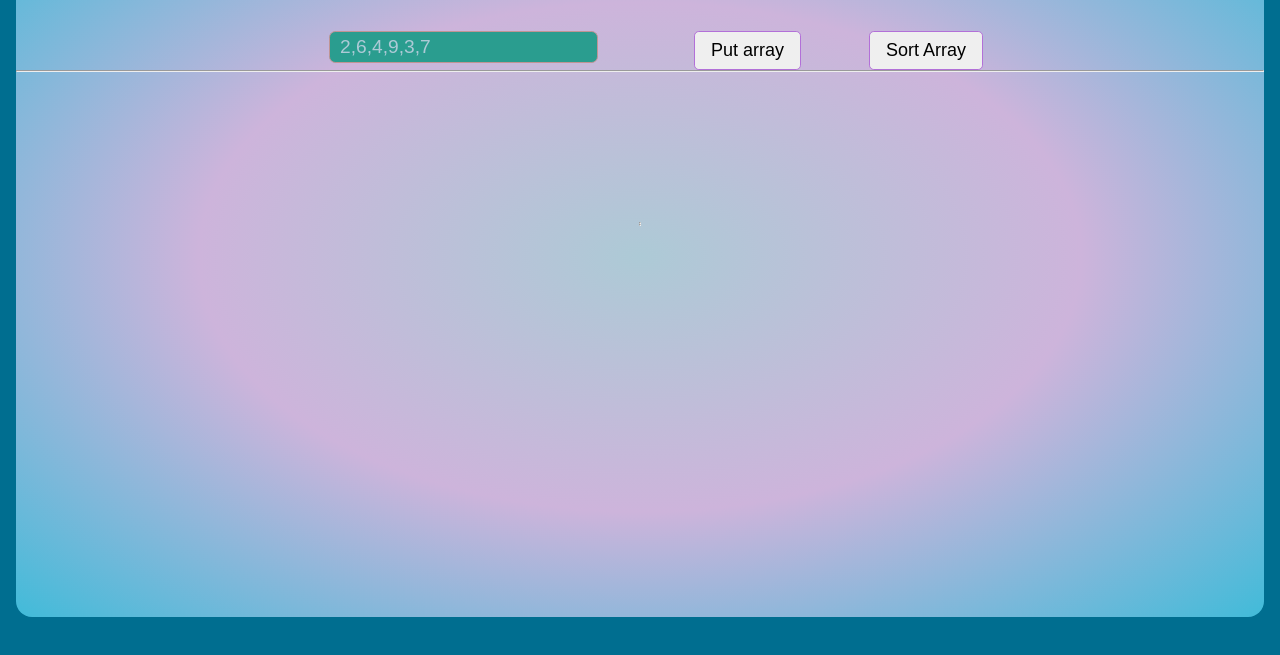
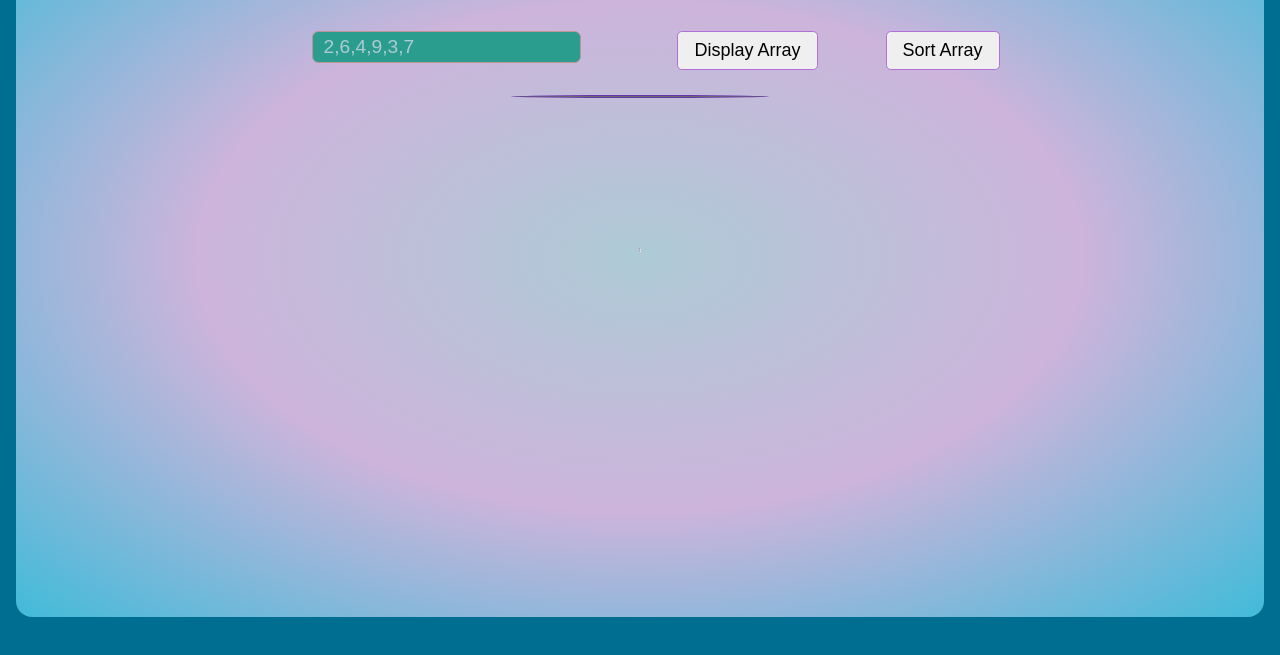
Before and after one commit to sushantsharma08/Sorting-Vizualizer, a plain HTML site: page index.html in a window 1280 px wide. Shown: the part 151-806 px from the top of the page. Drawn offline with Linux system fonts and the light colour scheme.

Commit message:
update styles

```diff
--- a/index.html
+++ b/index.html
@@ -73,6 +73,18 @@
             justify-content: center;
             align-items: center;
         }
+        .btns{
+            margin-bottom: 25px;
+        }
+        .betweenHr{
+            width: 20vw;
+            background-color: #6d6868;
+            margin: auto;
+            border: none;
+            height: 1px;
+            border: 1px solid rgba(89, 0, 255, 0.473);
+            border-radius: 50%;
+        }
 
         @media screen and (max-width: 650px) {
             button {
@@ -100,12 +112,12 @@
                     <input placeholder="2,6,4,9,3,7" id="arrInput" class="inputForArray" type="text">
                 </div>
                 <div class="btns">
-                    <button id="getBtn">Put array</button>
+                    <button id="getBtn">Display Array</button>
                     <button class="sortBtn">Sort Array</button>
                 </div>
         </div>
 
-        <hr>
+        <hr class="betweenHr">
 
         <div class="out">
             <div class="arrayout" style="height: 100px;font-size: x-large;">
@@ -119,6 +131,10 @@
 
             </div>
         </div>
+
+        <div class="info">
+
+        </div>
     </section>
 
 </body>
--- a/script.js
+++ b/script.js
@@ -46,7 +46,7 @@ function SelectionSort(arr) {
                 }
             }
             updatedSpan();
-        }, 5000 * (i))
+        }, 2000 * (i))
 
     }
 }
```
